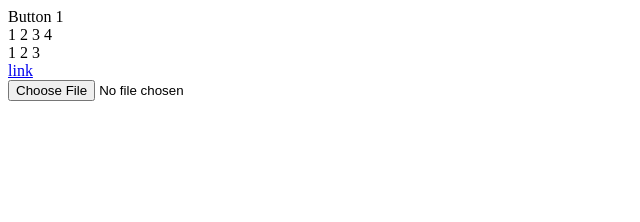
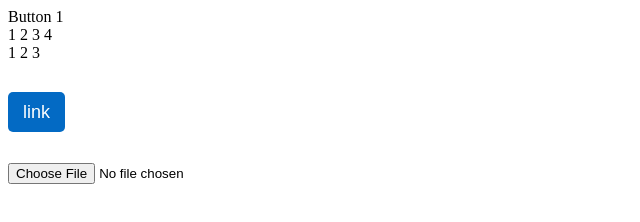
Before and after one commit to tamsargsyan/task1, a plain HTML site: page index.html in a window 1280 px wide. Shown: the whole page, without its empty margins (0-640 px from the left). Drawn offline with Linux system fonts and the light colour scheme.

Commit message:
add link-btn

```diff
--- a/index.css
+++ b/index.css
@@ -0,0 +1,12 @@
+.link {
+    margin: 40px 0;
+}
+.link-btn {
+    font-family: sans-serif;
+    text-decoration: none;
+    padding: 10px 15px;
+    font-size: 18px;
+    border-radius: 5px;
+    background-color: #036ac4;
+    color: #fff;
+}
--- a/index.html
+++ b/index.html
@@ -34,7 +34,7 @@
         </fluent-select>
     </div>
     <div class="link">
-        <a href="#">link</a>
+        <a href="#" class="link-btn" target="_blank">link</a>
     </div>
     <div class="file">
         <input type="file" />
```
